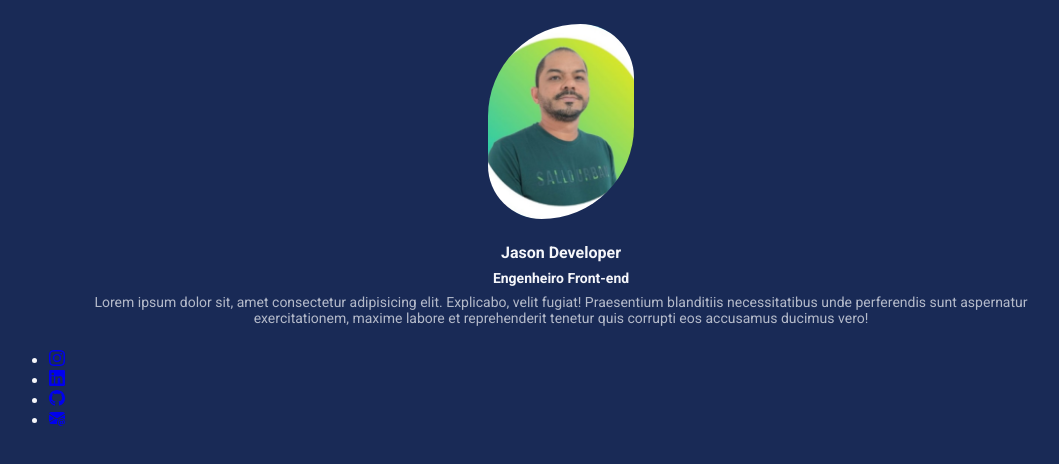
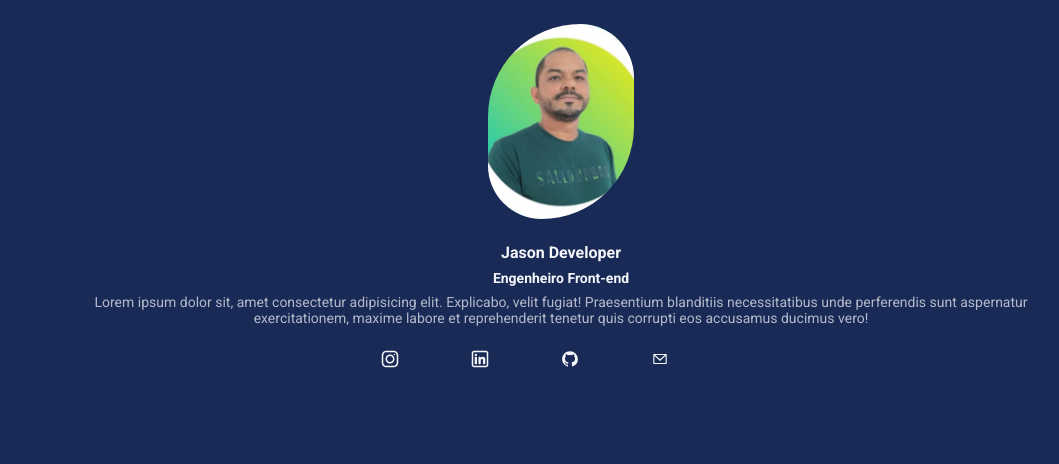
Before and after one commit to jasonrn36/curso-front-end, a website: page index.html in a window 1280 px wide. Shown: the whole page, without its empty margins (79-1138 px from the left). Drawn offline with nearby package versions, Linux system fonts and the light colour scheme; files that its build step writes are made by us from their sources.

Commit message:
added icons and colors to icons

```diff
--- a/index.html
+++ b/index.html
@@ -24,30 +24,18 @@
             </header>
 
             <nav>
-                <ul>
+                <ul class="social-links">
                     <li><a href="https://www.instagram.com/jasonram360">
-                        <!-- Colocado o icone do instagram do bootstrap -->
-                        <svg xmlns="http://www.w3.org/2000/svg" width="16" height="16" fill="currentColor" class="bi bi-instagram" viewBox="0 0 16 16">
-                        <path d="M8 0C5.829 0 5.556.01 4.703.048 3.85.088 3.269.222 2.76.42a3.9 3.9 0 0 0-1.417.923A3.9 3.9 0 0 0 .42 2.76C.222 3.268.087 3.85.048 4.7.01 5.555 0 5.827 0 8.001c0 2.172.01 2.444.048 3.297.04.852.174 1.433.372 1.942.205.526.478.972.923 1.417.444.445.89.719 1.416.923.51.198 1.09.333 1.942.372C5.555 15.99 5.827 16 8 16s2.444-.01 3.298-.048c.851-.04 1.434-.174 1.943-.372a3.9 3.9 0 0 0 1.416-.923c.445-.445.718-.891.923-1.417.197-.509.332-1.09.372-1.942C15.99 10.445 16 10.173 16 8s-.01-2.445-.048-3.299c-.04-.851-.175-1.433-.372-1.941a3.9 3.9 0 0 0-.923-1.417A3.9 3.9 0 0 0 13.24.42c-.51-.198-1.092-.333-1.943-.372C10.443.01 10.172 0 7.998 0zm-.717 1.442h.718c2.136 0 2.389.007 3.232.046.78.035 1.204.166 1.486.275.373.145.64.319.92.599s.453.546.598.92c.11.281.24.705.275 1.485.039.843.047 1.096.047 3.231s-.008 2.389-.047 3.232c-.035.78-.166 1.203-.275 1.485a2.5 2.5 0 0 1-.599.919c-.28.28-.546.453-.92.598-.28.11-.704.24-1.485.276-.843.038-1.096.047-3.232.047s-2.39-.009-3.233-.047c-.78-.036-1.203-.166-1.485-.276a2.5 2.5 0 0 1-.92-.598 2.5 2.5 0 0 1-.6-.92c-.109-.281-.24-.705-.275-1.485-.038-.843-.046-1.096-.046-3.233s.008-2.388.046-3.231c.036-.78.166-1.204.276-1.486.145-.373.319-.64.599-.92s.546-.453.92-.598c.282-.11.705-.24 1.485-.276.738-.034 1.024-.044 2.515-.045zm4.988 1.328a.96.96 0 1 0 0 1.92.96.96 0 0 0 0-1.92m-4.27 1.122a4.109 4.109 0 1 0 0 8.217 4.109 4.109 0 0 0 0-8.217m0 1.441a2.667 2.667 0 1 1 0 5.334 2.667 2.667 0 0 1 0-5.334"/>
-                        </svg>
+                        <img src="/src/img/instagram-svgrepo-com.svg" alt="Instagram icon">
                     </a></li>
                     <li><a href="https://www.linkedin.com/in/jason-developer3000/">
-                        <!-- Colocado o icone do LinkedIn do bootstrap -->
-                        <svg xmlns="http://www.w3.org/2000/svg" width="16" height="16" fill="currentColor" class="bi bi-linkedin" viewBox="0 0 16 16">
-                        <path d="M0 1.146C0 .513.526 0 1.175 0h13.65C15.474 0 16 .513 16 1.146v13.708c0 .633-.526 1.146-1.175 1.146H1.175C.526 16 0 15.487 0 14.854zm4.943 12.248V6.169H2.542v7.225zm-1.2-8.212c.837 0 1.358-.554 1.358-1.248-.015-.709-.52-1.248-1.342-1.248S2.4 3.226 2.4 3.934c0 .694.521 1.248 1.327 1.248zm4.908 8.212V9.359c0-.216.016-.432.08-.586.173-.431.568-.878 1.232-.878.869 0 1.216.662 1.216 1.634v3.865h2.401V9.25c0-2.22-1.184-3.252-2.764-3.252-1.274 0-1.845.7-2.165 1.193v.025h-.016l.016-.025V6.169h-2.4c.03.678 0 7.225 0 7.225z"/>
-                        </svg>
+                        <img src="/src/img/linkedin-svgrepo-com.svg" alt="LinkedIn icon">
                     </a></li>
                     <li><a href="https://github.com/jasonrn36/jasonrn36">
-                        <!-- Colocado o icone do Github do bootstrap -->
-                        <svg xmlns="http://www.w3.org/2000/svg" width="16" height="16" fill="currentColor" class="bi bi-github" viewBox="0 0 16 16">
-                        <path d="M8 0C3.58 0 0 3.58 0 8c0 3.54 2.29 6.53 5.47 7.59.4.07.55-.17.55-.38 0-.19-.01-.82-.01-1.49-2.01.37-2.53-.49-2.69-.94-.09-.23-.48-.94-.82-1.13-.28-.15-.68-.52-.01-.53.63-.01 1.08.58 1.23.82.72 1.21 1.87.87 2.33.66.07-.52.28-.87.51-1.07-1.78-.2-3.64-.89-3.64-3.95 0-.87.31-1.59.82-2.15-.08-.2-.36-1.02.08-2.12 0 0 .67-.21 2.2.82.64-.18 1.32-.27 2-.27s1.36.09 2 .27c1.53-1.04 2.2-.82 2.2-.82.44 1.1.16 1.92.08 2.12.51.56.82 1.27.82 2.15 0 3.07-1.87 3.75-3.65 3.95.29.25.54.73.54 1.48 0 1.07-.01 1.93-.01 2.2 0 .21.15.46.55.38A8.01 8.01 0 0 0 16 8c0-4.42-3.58-8-8-8"/>
-                        </svg>
+                        <img src="/src/img/github-svgrepo-com.svg" alt="Github icon">
                     </a></li>
                     <li><a href="jason.rn36@gmail.com">
-                        <svg xmlns="http://www.w3.org/2000/svg" width="16" height="16" fill="currentColor" class="bi bi-envelope-at-fill" viewBox="0 0 16 16">
-                        <path d="M2 2A2 2 0 0 0 .05 3.555L8 8.414l7.95-4.859A2 2 0 0 0 14 2zm-2 9.8V4.698l5.803 3.546zm6.761-2.97-6.57 4.026A2 2 0 0 0 2 14h6.256A4.5 4.5 0 0 1 8 12.5a4.49 4.49 0 0 1 1.606-3.446l-.367-.225L8 9.586zM16 9.671V4.697l-5.803 3.546.338.208A4.5 4.5 0 0 1 12.5 8c1.414 0 2.675.652 3.5 1.671"/>
-                        <path d="M15.834 12.244c0 1.168-.577 2.025-1.587 2.025-.503 0-1.002-.228-1.12-.648h-.043c-.118.416-.543.643-1.015.643-.77 0-1.259-.542-1.259-1.434v-.529c0-.844.481-1.4 1.26-1.4.585 0 .87.333.953.63h.03v-.568h.905v2.19c0 .272.18.42.411.42.315 0 .639-.415.639-1.39v-.118c0-1.277-.95-2.326-2.484-2.326h-.04c-1.582 0-2.64 1.067-2.64 2.724v.157c0 1.867 1.237 2.654 2.57 2.654h.045c.507 0 .935-.07 1.18-.18v.731c-.219.1-.643.175-1.237.175h-.044C10.438 16 9 14.82 9 12.646v-.214C9 10.36 10.421 9 12.485 9h.035c2.12 0 3.314 1.43 3.314 3.034zm-4.04.21v.227c0 .586.227.8.581.8.31 0 .564-.17.564-.743v-.367c0-.516-.275-.708-.572-.708-.346 0-.573.245-.573.791"/>
-                        </svg>
+                        <img src="/src/img/email-1-svgrepo-com.svg" alt="Email icon">
                     </a></li>
                 </ul>
             </nav>
--- a/src/styles/main.less
+++ b/src/styles/main.less
@@ -29,7 +29,7 @@ body {
     width: 100%;
     margin: 0 auto;
 
-    img {
+    .profile-avatar {
 
         margin: 0 auto 24px;
         display: block;
@@ -55,7 +55,7 @@ body {
   @media @breakpointMobile {
     max-width: 70%;
     /* background-color: red; */
-        img {
+        .profile-avatar {
 
         margin: 0 auto 24px;
         display: block;
@@ -87,3 +87,31 @@ header {
     opacity: 70%;
   }
 }
+
+nav, ul,
+li, a  {
+  color: @colorText;
+
+}
+
+.menu,
+.social-links { // added class social-links for organizyng
+  display: flex;
+  justify-content: space-between;
+  max-width: 360px;
+  width: 100%;
+  margin: 0 auto;
+
+  li { // inside have li to configuring list
+  list-style: none;
+  img  {
+    max-width: 20%;
+    transition: all ease .3;
+    &:hover{
+      transform: scale(1.8);
+    }
+  }
+
+  }
+
+}
```
Also changed, not shown: src/img/email-1-svgrepo-com.svg (added), src/img/github-svgrepo-com.svg (added), src/img/instagram-svgrepo-com.svg (added), src/img/linkedin-svgrepo-com.svg (added).
